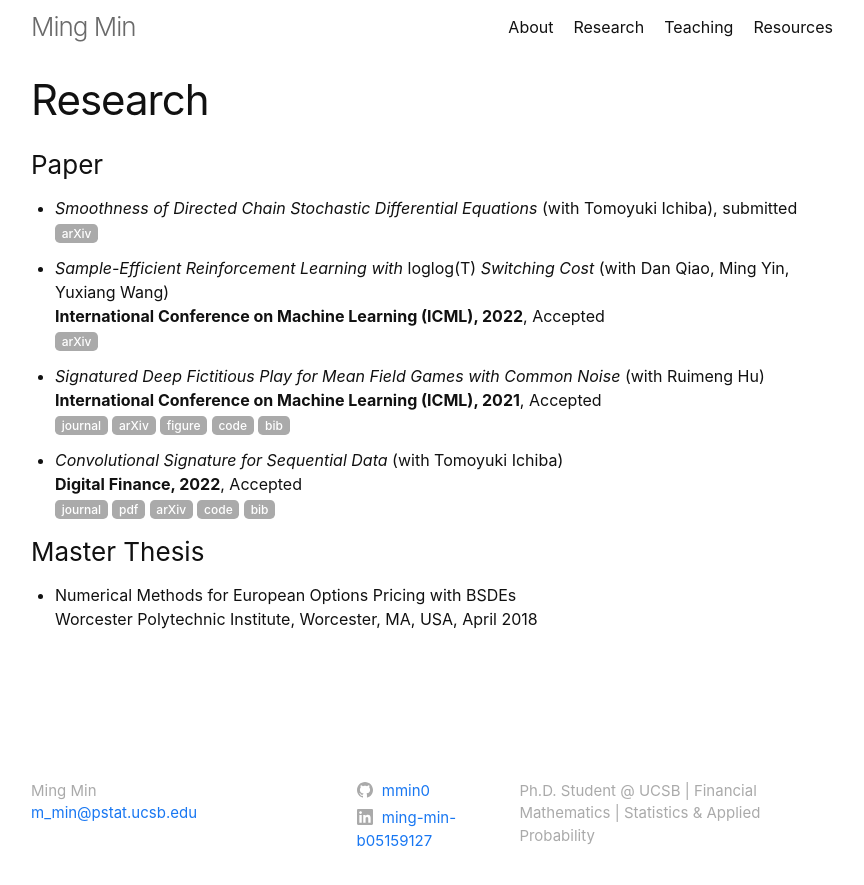
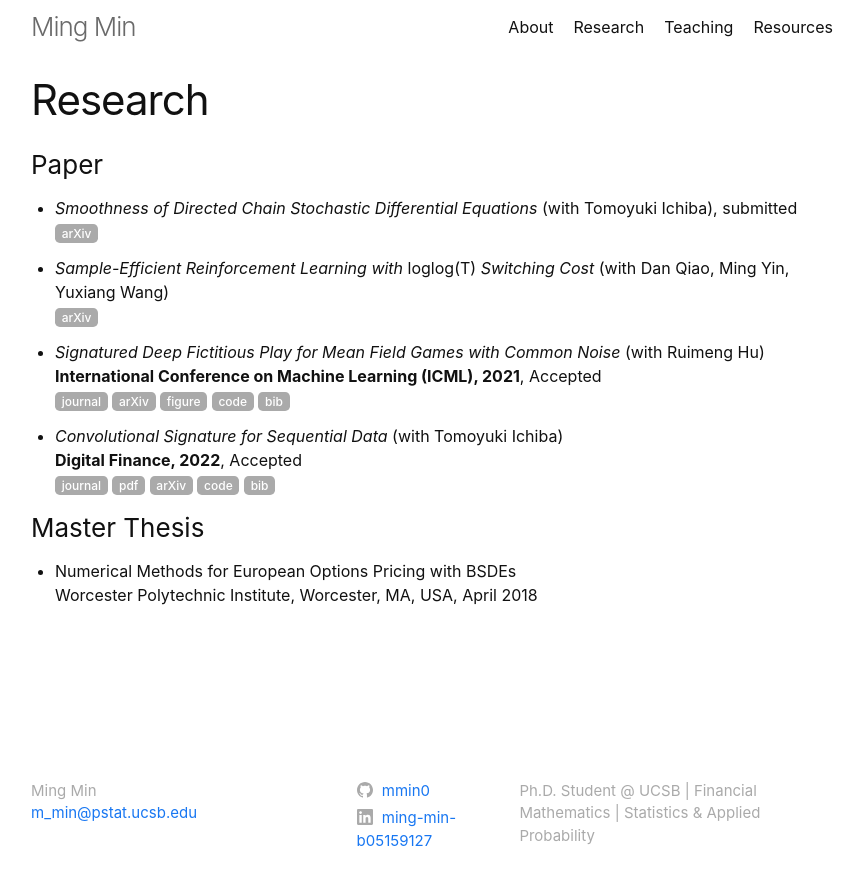
Before and after one commit to mmin0/mmin0.github.io, a Jekyll site: the page built from publications/index.md, in a window 1280 px wide. Shown: the top 885 px of the page, without its empty margins (208-1072 px from the left). Built offline with Jekyll 4.4.1, drawn with Linux system fonts in a browser that asks for light colours.

Commit message:
Update index.md

```diff
--- a/publications/index.md
+++ b/publications/index.md
@@ -7,7 +7,6 @@ title: Research
   [<span class="label label-grey">arXiv</span>](https://arxiv.org/abs/2202.09354)
 
 * *Sample-Efficient Reinforcement Learning with* loglog(T) *Switching Cost* (with Dan Qiao, Ming Yin, Yuxiang Wang)\
-  **International Conference on Machine Learning (ICML), 2022**, Accepted
   [<span class="label label-grey">arXiv</span>](https://arxiv.org/abs/2202.06385)
 
 
```
